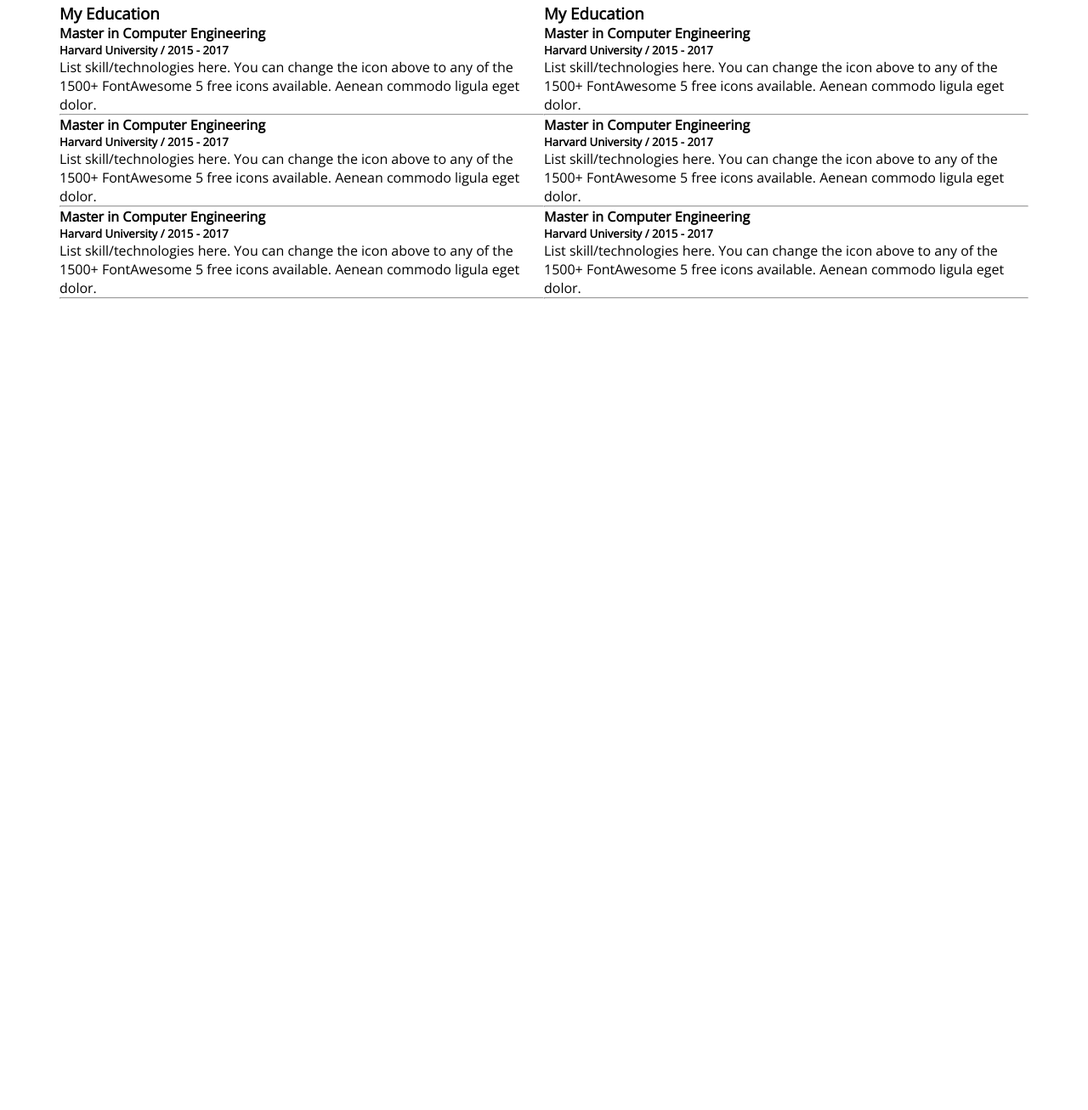
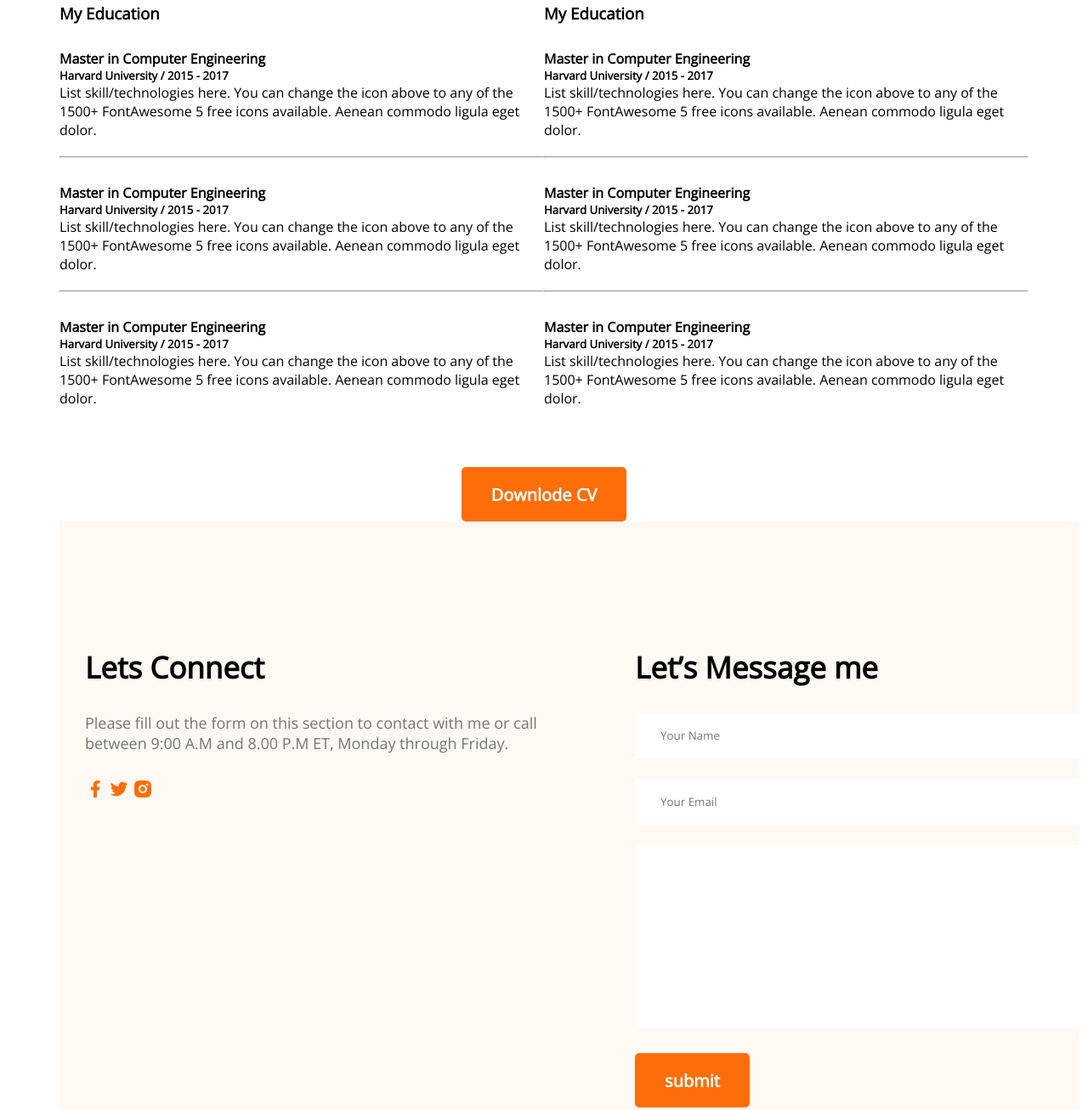
Before and after one commit to RaihanaFerdousi/developer-portfolio, a plain HTML site: page index.html in a window 1280 px wide. Shown: the part 2496-3803 px from the top of the page at 85% size. Before the commit the page ends 2848 px from the top, so only its background shows below. Drawn offline with nearby package versions, Linux system fonts and the light colour scheme.

Commit message:
first commit

```diff
--- a/index.html
+++ b/index.html
@@ -64,12 +64,15 @@
             </div>
         </section>
         <section class="What-i">
-            <h3 class="section-title">What I Do</h3>
-            <p class="pragraf">I have more than 10 years experience building software for clients all over the
-                world. Below is a quick overview of my
-                main technical skill sets and technologies i use. Want to find out more about my experience? Check out
-                my online resume
-                and project portfolio.</p>
+            <div class="replase">
+                <h3 class="section-title">What I Do</h3>
+                <p class="pragraf">I have more than 10 years experience building software for clients all over the
+                    world. Below is a quick overview of my
+                    main technical skill sets and technologies i use. Want to find out more about my experience? Check
+                    out
+                    my online resume
+                    and project portfolio.</p>
+            </div>
             <div class="skilis-container">
                 <div class="skill">
                     <img src="./images/icons/js.png" alt="">
@@ -111,23 +114,26 @@
                         <h4 class="title">Master in Computer Engineering</h4>
                         <h5 class="sub-title">Harvard University / 2015 - 2017</h5>
                         <p class="description">List skill/technologies here. You can change the icon above
-                        to any of the 1500+ FontAwesome 5 free icons available. Aenean commodo ligula eget dolor.</p>
+                            to any of the 1500+ FontAwesome 5 free icons available. Aenean commodo ligula eget dolor.
+                        </p>
                     </div>
                     <hr>
                     <div class="resume-item">
                         <h4 class="title">Master in Computer Engineering</h4>
                         <h5 class="sub-title">Harvard University / 2015 - 2017</h5>
                         <p class="description">List skill/technologies here. You can change the icon above
-                        to any of the 1500+ FontAwesome 5 free icons available. Aenean commodo ligula eget dolor.</p>
+                            to any of the 1500+ FontAwesome 5 free icons available. Aenean commodo ligula eget dolor.
+                        </p>
                     </div>
                     <hr>
                     <div class="resume-item">
                         <h4 class="title">Master in Computer Engineering</h4>
                         <h5 class="sub-title">Harvard University / 2015 - 2017</h5>
                         <p class="description">List skill/technologies here. You can change the icon above
-                        to any of the 1500+ FontAwesome 5 free icons available. Aenean commodo ligula eget dolor.</p>
+                            to any of the 1500+ FontAwesome 5 free icons available. Aenean commodo ligula eget dolor.
+                        </p>
                     </div>
-                    <hr>
+
                 </div>
                 <div class="rusume-title">
                     <h3 class="">My Education</h3>
@@ -135,31 +141,62 @@
                         <h4 class="title">Master in Computer Engineering</h4>
                         <h5 class="sub-title">Harvard University / 2015 - 2017</h5>
                         <p class="description">List skill/technologies here. You can change the icon above
-                        to any of the 1500+ FontAwesome 5 free icons available. Aenean commodo ligula eget dolor.</p>
+                            to any of the 1500+ FontAwesome 5 free icons available. Aenean commodo ligula eget dolor.
+                        </p>
                     </div>
                     <hr>
                     <div class="resume-item">
                         <h4 class="title">Master in Computer Engineering</h4>
                         <h5 class="sub-title">Harvard University / 2015 - 2017</h5>
                         <p class="description">List skill/technologies here. You can change the icon above
-                        to any of the 1500+ FontAwesome 5 free icons available. Aenean commodo ligula eget dolor.</p>
+                            to any of the 1500+ FontAwesome 5 free icons available. Aenean commodo ligula eget dolor.
+                        </p>
                     </div>
                     <hr>
                     <div class="resume-item">
                         <h4 class="title">Master in Computer Engineering</h4>
                         <h5 class="sub-title">Harvard University / 2015 - 2017</h5>
                         <p class="description">List skill/technologies here. You can change the icon above
-                        to any of the 1500+ FontAwesome 5 free icons available. Aenean commodo ligula eget dolor.</p>
+                            to any of the 1500+ FontAwesome 5 free icons available. Aenean commodo ligula eget dolor.
+                        </p>
                     </div>
-                    <hr>
+
                 </div>
+
+            </div>
+            <div class="resume-button">
+                <button class="btn-primary">Downlode CV</button>
+            </div>
+        </section>
+        <!-- contact section -->
+        <section class="contact">
+            <div>
+                <h3 class="section-title">Lets Connect</h3>
+                <p class="section-description">Please fill out the form on this section to contact with me or call between 9:00 A.M and 8.00 P.M ET,
+                    Monday through
+                    Friday.</p>
+                <a href="">
+                    <img src="./images/icons/facebook.png" alt="">
+                </a>
+                <a href="">
+                    <img src="./images/icons/twitter.png" alt="">
+                </a>
+                <a href="">
+                    <img src="./images/icons/insta.png" alt="">
+                </a>
+            </div>
+            <div>
+                <h3 class="section-title">Let’s Message me</h3>
+                <form action="">
+                    <input type="text" name="" id="" placeholder="Your Name">
+                    <input type="email" name="" id="" placeholder="Your Email">
+                    <textarea name="" id="" cols="30" rows="10"></textarea>
+                    <input class="btn-primary" type="submit" value="submit">
+                </form>
 
             </div>
         </section>
     </main>
-    <footer>
-
-    </footer>
 </body>
 
 </html>
--- a/style.css
+++ b/style.css
@@ -21,7 +21,7 @@
   border: 0;
   padding: 18px 35px;
 }
-.section{
+.section {
   margin-top: 130px;
 }
 /* header and navigation styles */
@@ -63,7 +63,6 @@ nav li {
   color: #757575;
   font-size: 18px;
   margin-bottom: 30px;
-
 }
 
 /* main section */
@@ -73,64 +72,67 @@ margin: 0 auto;
 }
 
 /* about section styles */
-.about{
+.about {
   margin-top: 130px;
-   background: #FFF8F3;
+  background: #fff8f3;
   border-radius: 10px;
   padding: 130px 150px;
-  text-align: center;;
+  text-align: center;
 }
-.section-title{
-text-align: center;
+.section-title {
   margin-bottom: 30px;
   margin-top: 130px;
   font-weight: 700;
   font-size: 35px;
 }
-.section-description{
+.replase {
+  text-align: center;
+}
+.section-description {
   color: #757575;
   font-size: 18px;
   margin-bottom: 30px;
 }
-.about-infocontainer{
+.about-infocontainer {
   display: flex;
   justify-content: space-around;
 }
-.about, info-title{
+.about,
+info-title {
   font-size: 20px;
   color: #757575;
 }
-.info-description{
+.info-description {
   font-weight: 700;
   font-size: 20px;
   color: #474747;
 }
 /* what i do styles */
-.skill{
-  background: #FFFFFF;
+.skill {
+  background: #ffffff;
   box-shadow: 0px 6px 50px rgba(0, 0, 0, 0.06);
   border-radius: 5px;
   padding: 30px;
 }
-.pragraf{
+.pragraf {
   text-align: center;
   margin-bottom: 50px;
 }
-.skilis-container{
+.skilis-container {
   display: flex;
-  gap:24px;
+  gap: 24px;
 }
-.skill-title{
+.skill-title {
   font-weight: 700;
   font-size: 20px;
   margin-top: 30px;
   margin-bottom: 20px;
 }
-.skill-description{
+.skill-description {
   color: #757575;
 }
 /* Resume section */
-.section-title2{
+.section-title2 {
   text-align: center;
   margin-bottom: 113px;
   margin-top: 130px;
@@ -138,20 +140,55 @@ font-weight: 700;
   font-size: 35px;
 }
 
-.resume-content{
+.resume-content {
   display: flex;
 }
-
-.rusume, title{
+.resume-item {
+  margin-top: 30px;
+  margin-bottom: 20px;
+}
+.rusume,
+title {
   color: #474747;
   font-weight: 700;
   font-size: 25px;
+  margin-bottom: 10px;
 }
-.rusume, sub-title{
+.rusume,
+sub-title {
   color: #757575;
   font-weight: 700;
   font-size: 25px;
+  margin-bottom: 20px;
 }
-.rusume, description{
+.rusume,
+description {
   color: #757575;
 }
+
+.resume-button {
+  margin-top: 50px;
+  text-align: center;
+}
+
+/* contact style*/
+.contact {
+  display: flex;
+  gap: 100px;
+  background: #fff8f3;
+  padding: 130px 200px;
+
+}
+.contact,section-title {
+  text-align: left;
+
+}
+.contact,input[type="text"], input[type="Email"], textarea {
+  margin-bottom: 24px;
+  border: 0;
+  width: 100%;
+  padding: 18px 30px;
+}
+.contact, a{
+  text-decoration: none;
+}
```
Also changed, not shown: 1 other file. Lines whose indentation alone changed are shown as unchanged.
